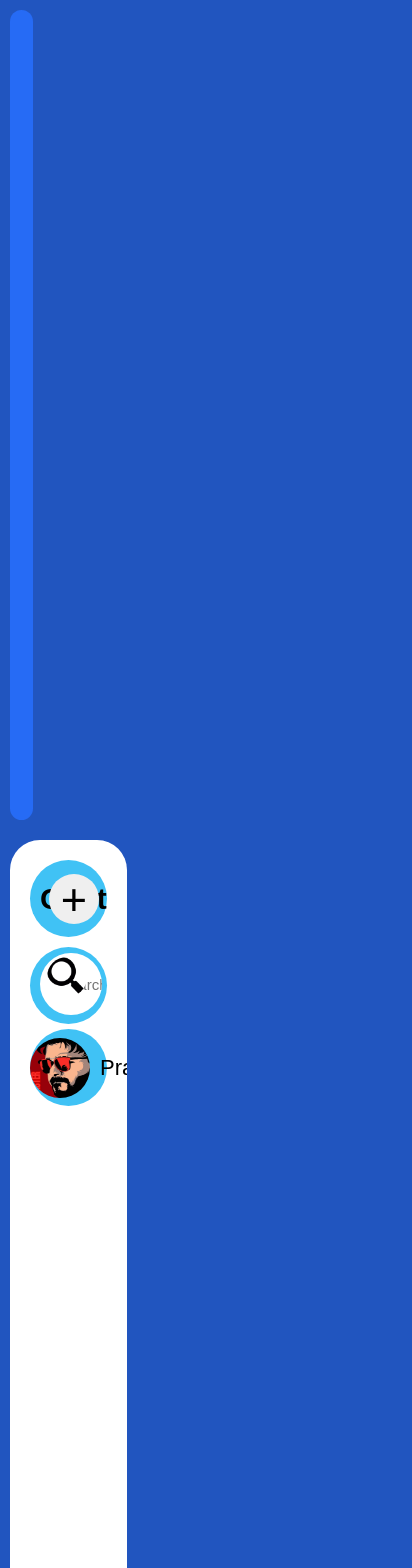
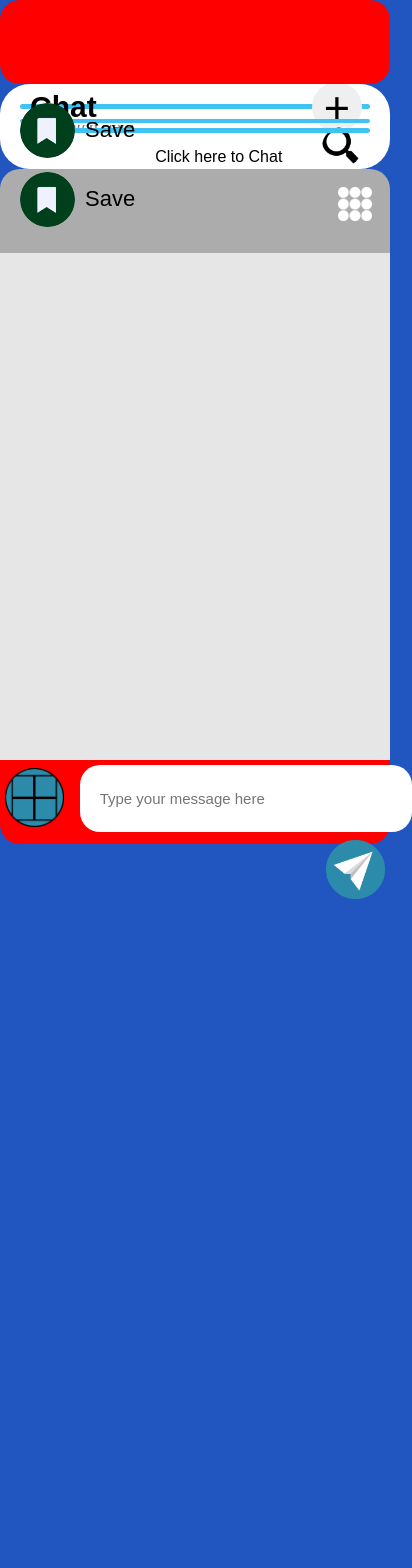
Before and after one commit to Pravin2441/webchat, a React (Create React App) app: page / in a window 390 px wide. Shown: the top 1568 px of the page, 412 px wide, since content can reach past the window. After the commit the page ends 899 px from the top, so only its background shows below. Built offline with nearby package versions, Linux system fonts and the light colour scheme.

Commit message:
Add files via upload

```diff
--- a/package.json
+++ b/package.json
@@ -3,12 +3,15 @@
   "version": "0.1.0",
   "private": true,
   "dependencies": {
+    "@material-ui/core": "^4.11.3",
     "@testing-library/jest-dom": "^5.11.9",
     "@testing-library/react": "^11.2.3",
     "@testing-library/user-event": "^12.6.0",
     "react": "^17.0.1",
     "react-dom": "^17.0.1",
+    "react-router-dom": "^5.2.0",
     "react-scripts": "4.0.1",
+    "styled-components": "^5.2.1",
     "web-vitals": "^0.2.4"
   },
   "scripts": {
@@ -34,5 +37,8 @@
       "last 1 firefox version",
       "last 1 safari version"
     ]
+  },
+  "devDependencies": {
+    "@types/react-router-dom": "^5.1.7"
   }
 }
--- a/src/App.css
+++ b/src/App.css
@@ -25,16 +25,16 @@ body {
   width: 6%;
   height: 96vh;
   margin: 10px;
-  border-radius:20px
+  border-radius: 20px;
 }
-.feature img{
-  width:35px;
-  height:35px;
-  cursor:pointer;
-  position:absolute;
-  left:2.5%;
-  top:90%;
-  }
+.feature img {
+  width: 35px;
+  height: 35px;
+  cursor: pointer;
+  position: absolute;
+  left: 2.5%;
+  top: 90%;
+}
 .ChatList {
   width: 30%;
   height: 96vh;
@@ -65,21 +65,15 @@ body {
   position: absolute;
   margin-top: 3px;
 }
-.ChatArea .headerOption{
-   width: 4vh;
+.ChatArea .headerOption {
+  width: 4vh;
   height: 4vh;
-   position: absolute;
+  position: absolute;
   right: 0;
   margin-top: 18px;
   outline: none;
   cursor: pointer;
-  margin-right:18px;
-
-}.ChatArea .headerOption:hover
-{
-  transition-duration:1s;
-  border-radius:5px;
-  background-color:red;
+  margin-right: 18px;
 }
 .chatbox {
   width: 100%;
@@ -90,16 +84,15 @@ body {
   border-radius: 0px 0px 20px 20px;
   border: 0;
 }
-.chatbox .footerOption
-{
-   width: 8vh;
-  height: 8vh;
-   position: absolute;
+.chatbox .footerOption {
+  width: 7vh;
+  height: 7vh;
+  position: absolute;
   right: 1;
-  margin-top: 5px;
+  margin-top: 0.5rem;
   outline: none;
   cursor: pointer;
-  margin-left:5px;
+  margin-left: 5px;
 }
 .chatbox input {
   width: 85%;
@@ -109,18 +102,18 @@ body {
   border: none;
   font-size: 15px;
   border-radius: 20px;
-  margin-left:9.5vh;
-  padding-left:5%;
+  margin-left: 9.5vh;
+  padding-left: 5%;
 }
 .chatbox .send {
-    width: 8vh;
-  height: 8vh;
-   position: absolute;
+  width: 7vh;
+  height: 7vh;
+  position: absolute;
   right: 0;
-  margin-top: 5px;
+  margin-top: 0.5rem;
   outline: none;
   cursor: pointer;
-  margin-right:5px;
+  margin-right: 5px;
 }
 #style1::-webkit-scrollbar-track {
   border-radius: 10px;
@@ -192,8 +185,8 @@ body {
   text-align: center;
 }
 .profile img {
-  width: 60px;
-  height: 60px;
+  width: 55px;
+  height: 55px;
   border-radius: 50px;
 }
 .profile p {
@@ -227,7 +220,7 @@ body {
 .search img {
   position: absolute;
   right: 0;
-  margin: 10px 20px;
+  margin: 0.5rem;
   width: 40px;
   height: 40px;
   cursor: pointer;
--- a/src/App.js
+++ b/src/App.js
@@ -3,12 +3,14 @@ import Features from "./component/Features";
 import ChatList from "./component/ChatList";
 import ChatArea from "./component/ChatArea";
 import "./App.css";
+import "./responsive.css";
+import { BrowserRouter as Router, Switch, Route } from "react-router-dom";
+import login from "./login";
 
 function App() {
   return (
     <div className="main-div">
       <Features />
-
       <ChatList />
       <ChatArea />
     </div>
--- a/src/component/ChatArea.js
+++ b/src/component/ChatArea.js
@@ -6,9 +6,9 @@ const ChatArea = () => {
   return (
     <div className="ChatArea">
       <header>
-        <button>
+
           <img src={option} className="headerOption"></img>
-        </button>
+
         <Profile className="profile" />
         <Chatbox />
       </header>
--- a/src/component/profile.js
+++ b/src/component/profile.js
@@ -1,11 +1,11 @@
 import React from "react";
-import logo from "./profile/vijay.jpg";
+import logo from "./profile/save.png";
 
 const Profile = () => {
   return (
     <div className="profile">
       <img src={logo} alt="profile" />
-      <p>Pravin</p>
+      <p>Save</p>
     </div>
   );
 };
--- /dev/null
+++ b/src/login.js
@@ -0,0 +1,15 @@
+import React from 'react';
+
+function login() {
+
+    return (
+
+        <div>
+
+            <button >Login</button>
+</div >
+
+    )
+}
+
+export default login
--- /dev/null
+++ b/src/responsive.css
@@ -0,0 +1,44 @@
+@media screen and (max-width: 700px) {
+  .feature {
+    background-color: red;
+    flex-direction: row;
+    display: flex;
+    align-content: center;
+    width: 100%;
+    height: 10vh;
+    margin: 0;
+  }
+}
+@media screen and (min-width: 700px) {
+  .main-div {
+    flex-direction: row;
+  }
+}
+@media screen and (max-width: 700px) {
+  .ChatList {
+    width: 100%;
+    height: 10vh;
+    margin: 0;
+  }
+}
+@media screen and (max-width: 700px) {
+  .ChatArea {
+    width: 100%;
+    height: 80vh;
+    margin: 0%;
+  }
+}
+@media screen and (max-width: 700px) {
+  .feature button {
+    background-color: orange;
+    border: none;
+    outline: none;
+    font-size: 30px;
+    text-align: center;
+    align-items: center;
+    width: 50px;
+    height: 100%;
+    cursor: pointer;
+    visibility: visible;
+  }
+}
```
Also changed, not shown: src/component/profile/save.png (added), 1 other file (tests, documents, lock files or other folders).
